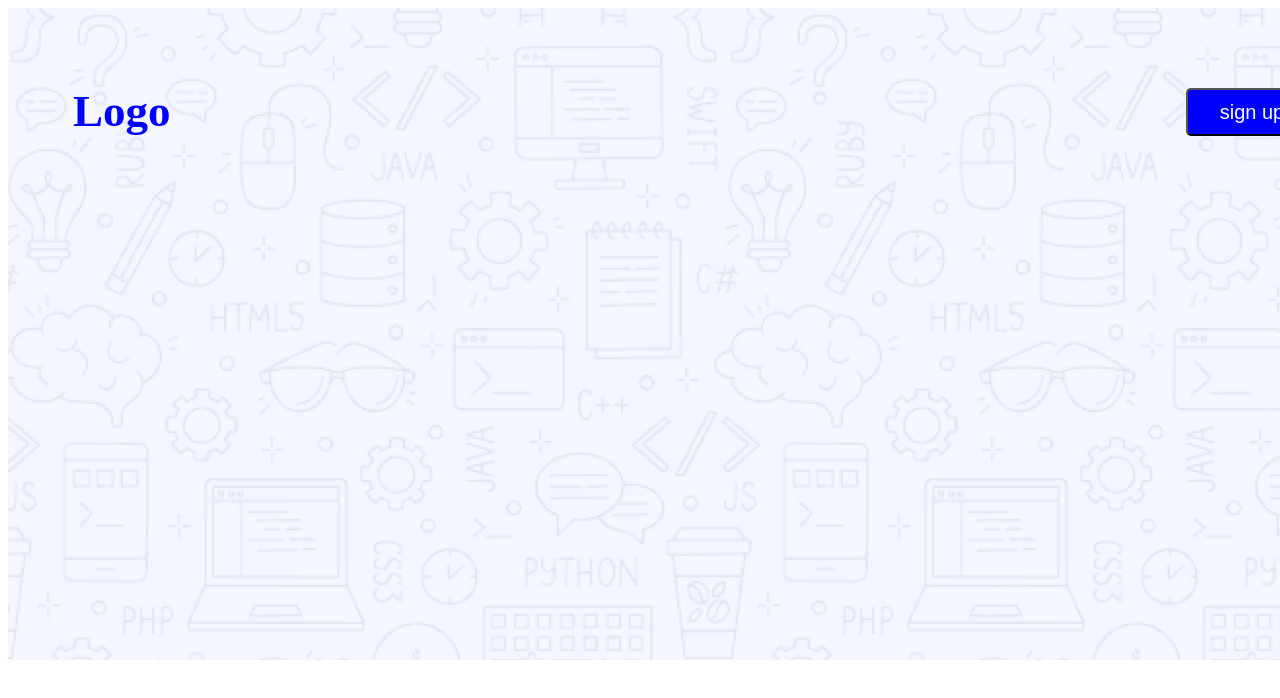
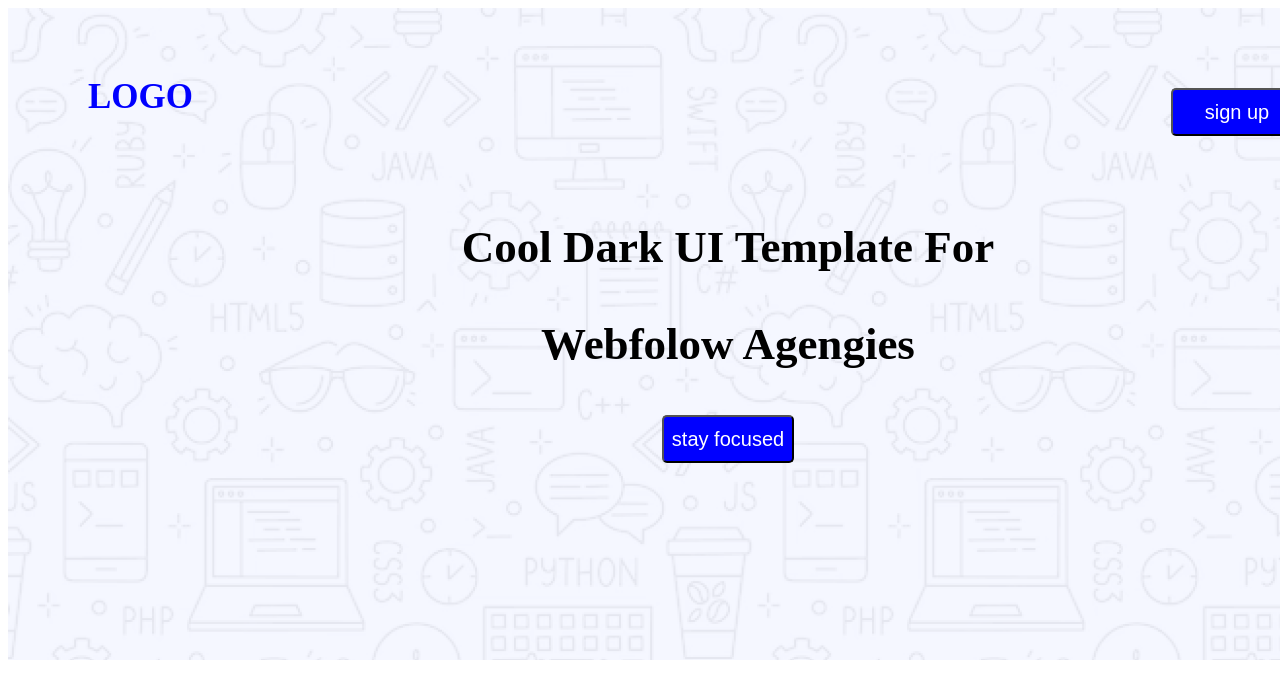
Before and after one commit to SiamHoq/Assignment-1, a plain HTML site: page index.html in a window 1280 px wide. Shown: the top 698 px of the page. Drawn offline with Linux system fonts and the light colour scheme.

Commit message:
code attemt

```diff
--- a/index.html
+++ b/index.html
@@ -12,13 +12,25 @@
 
         <nav>
             <div class="design">
-                <h1 class="logo-design"> Logo </h1>
+                <h1 class="logo-design"> LOGO </h1>
                 <div style="padding: 40px;">
                     <a style="padding: 25px;" href=""><button class="btn-design"> sign up </button></a>
                 </div>
 
             </div>
+
+
+            <section>
+
+                <div class="tamplate">
+                    <h1 class="tamplate-size">Cool Dark UI Template For</h1>
+                    <h1 class="tamplate-size"> Webfolow Agengies </h1>
+                    <a href=""><button  class="btn-design">stay focused </button></a>
+                </div>
+
+            </section>
         </nav>
+
 
 
 
--- a/styles/design.css
+++ b/styles/design.css
@@ -12,8 +12,8 @@ nav{
     justify-content: space-between;
     color: blue;
     padding-top: 40px;
-    padding-left: 65px;
-    padding-right: 65px;
+    padding-left: 80px;
+    padding-right: 80px;
     margin: 0 auto;
 
 }
@@ -24,7 +24,8 @@ nav{
 
 .logo-design{
     font-weight: 800;
-    font-size: 45px;
+    font-size: 35px;
+    font-weight: bolder;
 }
 
 .btn-design{
@@ -36,3 +37,11 @@ nav{
     color: white;
 
 }
+
+.tamplate{
+    text-align: center;
+}
+
+.tamplate-size{
+    font-size: 45px;
+}
```
